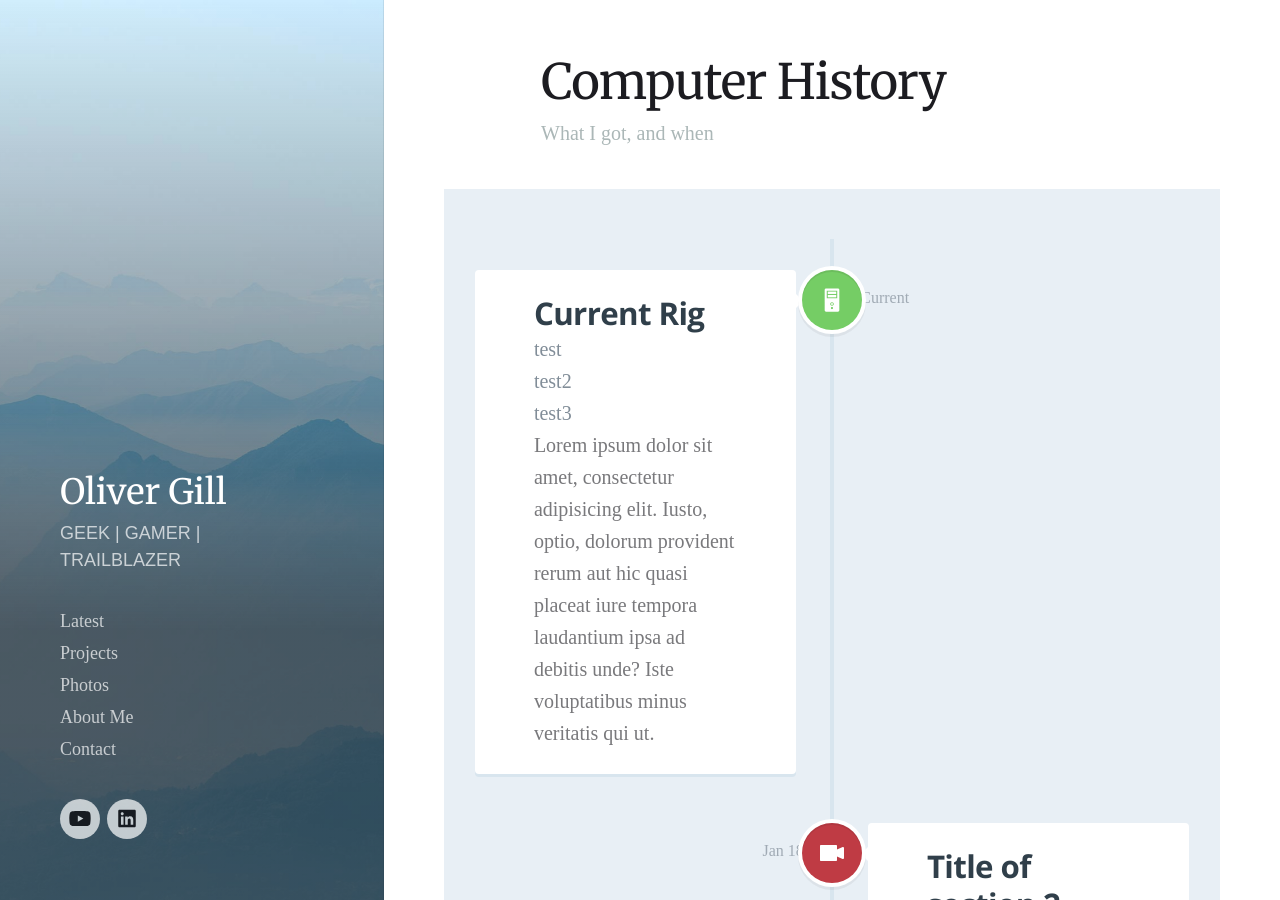
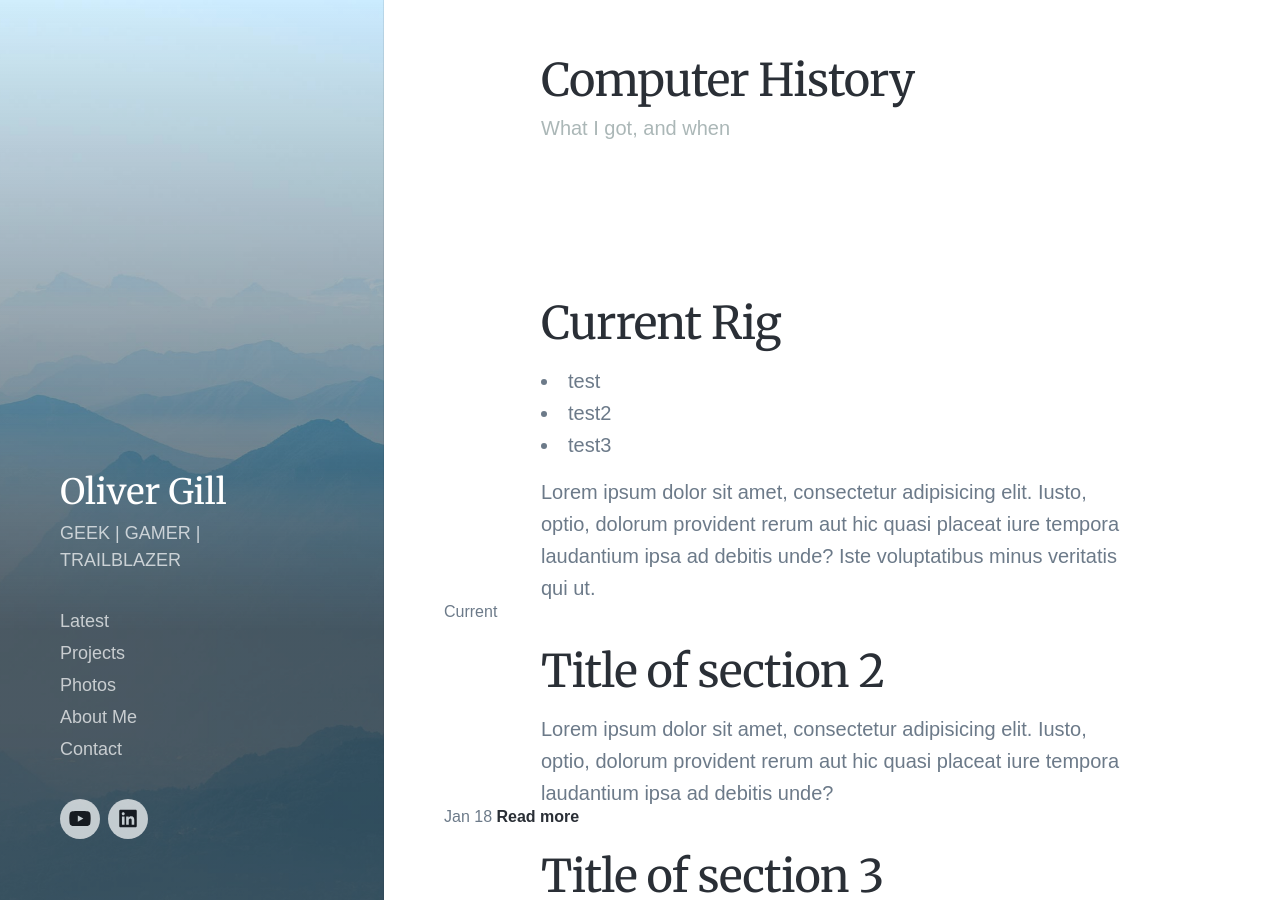
Before and after one commit to olivergillcom/olivergillblog.github.io, a Jekyll site: the page built from _pages/computers.md, in a window 1280 px wide and 900 px high. Built offline with Jekyll 4.4.1, drawn with Linux system fonts in a browser that asks for light colours; nearby versions of some CDN libraries; some web fonts are replaced.

Commit message:
Update computers.md

```diff
--- a/_pages/computers.md
+++ b/_pages/computers.md
@@ -9,7 +9,7 @@ featured_image: /images/demo/demo-portrait.jpg
   <meta charset="UTF-8">
   <meta name="viewport" content="width=device-width, initial-scale=1">
   <script>document.getElementsByTagName("html")[0].className += " js";</script>
-  <link rel="stylesheet" href="/js/timeline/css/style.css">
+  <!-- <link rel="stylesheet" href="/js/timeline/css/style.css"> -->
 </head>
 <body>
   <section class="cd-timeline js-cd-timeline">
```
